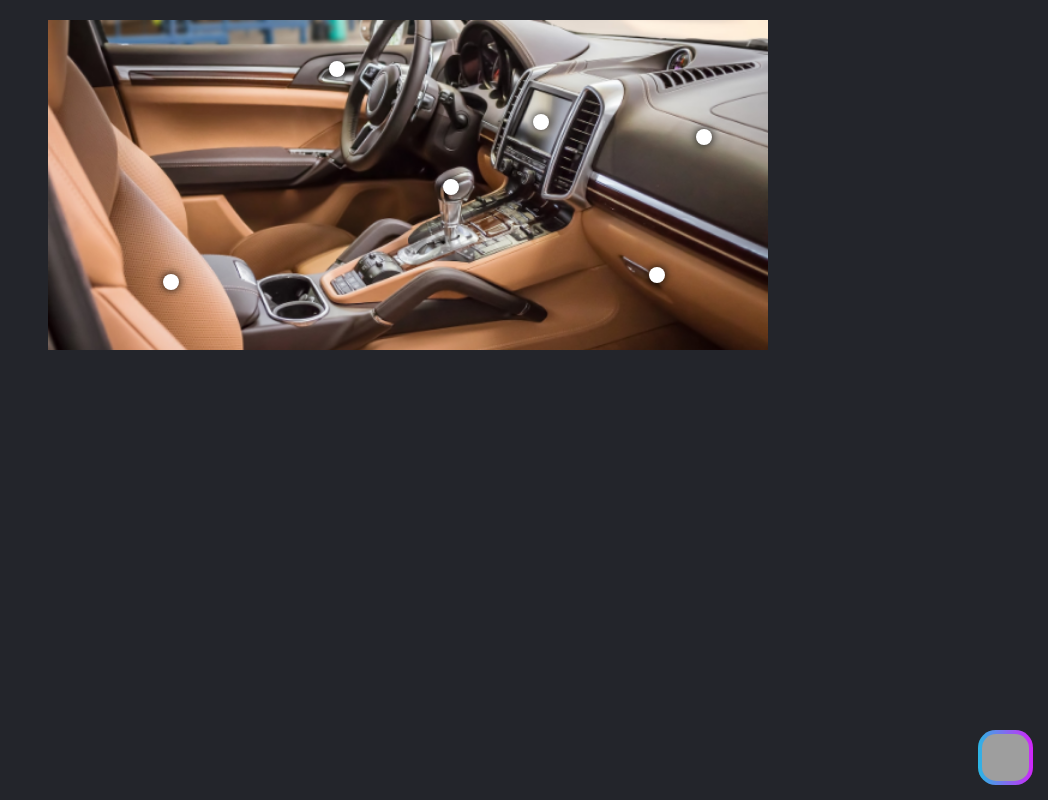
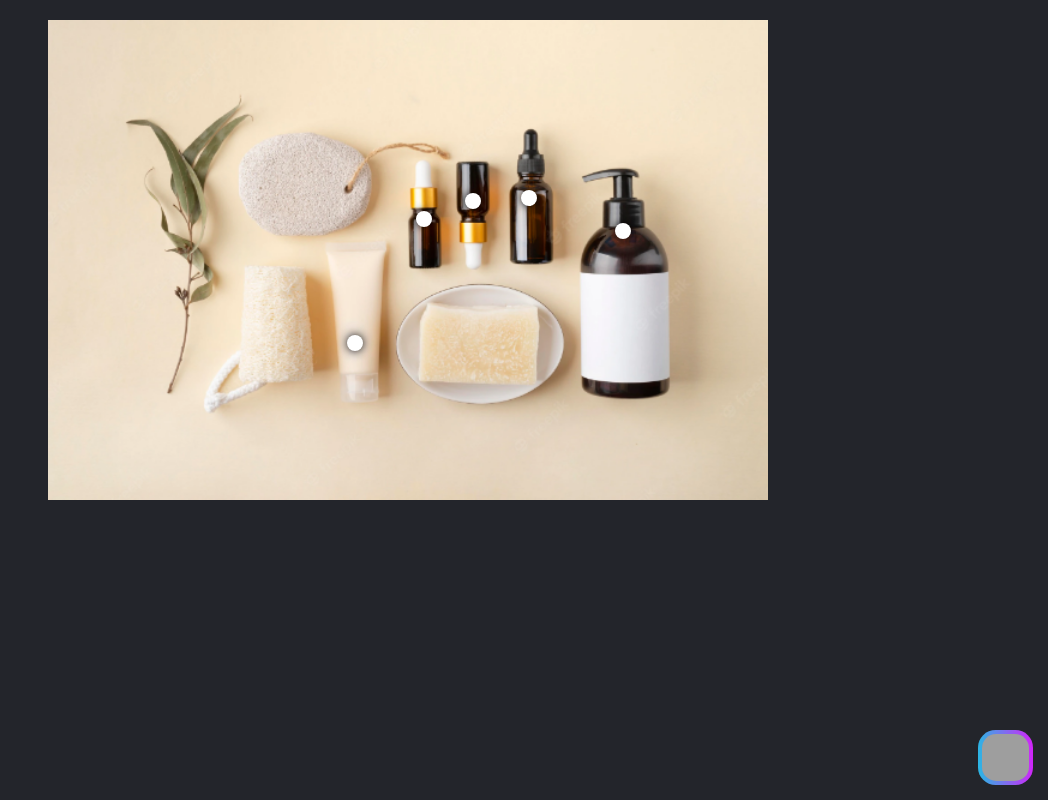
Before and after one commit to abdullahturkmen/image-marker, a React (Create React App) app: page /tooltip in a window 1280 px wide. Shown: the whole page, without its empty margins (232-1280 px from the left). Built offline with nearby package versions, Linux system fonts and the light colour scheme; grey boxes are pictures that could not be loaded.

Commit message:
gallery demo page created

```diff
--- a/src/App.js
+++ b/src/App.js
@@ -3,6 +3,7 @@ import Cropper from './cropper/Cropper';
 import Default from 'demos/Default';
 import MultiCanvas from 'demos/MultiCanvas';
 import Tooltip from 'demos/Tooltip';
+import Gallery from 'demos/Gallery';
 
 function App() {
     return (
@@ -15,6 +16,8 @@ function App() {
                 element={<MultiCanvas/>}/>
             <Route path='/tooltip'
                 element={<Tooltip/>}/>
+            <Route path='/gallery'
+                element={<Gallery/>}/>
         </Routes>
     );
 }
--- a/src/assets/css/demos.scss
+++ b/src/assets/css/demos.scss
@@ -6,6 +6,7 @@
         display: flex;
         align-items: center;
         justify-content: center;
+        flex-direction: column;
         position: relative;
 
         .canvas-container {
--- a/src/components/Canvas.js
+++ b/src/components/Canvas.js
@@ -1,5 +1,6 @@
 import React, {useRef, useEffect} from 'react';
 import Marker from './Marker';
+import CropDot from './CropDot';
 
 
 const Canvas = props => {
@@ -67,6 +68,24 @@ const Canvas = props => {
     return (
         <>
             <div className='canvas-img'>
+
+                {
+                props.gallery && (
+                    <>
+                        <div className='crops'>
+                            {
+                            props.dots ?. length > 0 && props.dots.filter(e => e.imgId == props.img.id).map((e, index) => (
+                                <CropDot img={
+                                        props.img
+                                    }
+                                    details={e}
+                                    key={index}/>
+                            ))
+                        } </div>
+                    </>
+                )
+            }
+
                 {
                 props.bigImgLeftNav && (
                     <button className='canvas-btn canvas-btn-prev'
@@ -79,11 +98,12 @@ const Canvas = props => {
 
                 <div className='canvas-container'>
                     {
-                    props.dots?.length > 0 && props.dots.filter(e => e.imgId === props.img.id).map((e, index) => (
+                    props.dots ?. length > 0 && props.dots.filter(e => e.imgId === props.img.id).map((e, index) => (
 
                         <Marker type={
                                 props.type
                             }
+
                             hover={
                                 `${
                                     (props.croppedImgHover && e.imgId === props.croppedImgHover.imgId && e.dotX + e.dotY === props.croppedImgHover.dotX + props.croppedImgHover.dotY) ? 'hover' : ''
@@ -96,9 +116,7 @@ const Canvas = props => {
                                 e.dotY
                             }
                             key={index}
-                            details={
-                                e
-                            }/>
+                            details={e}/>
                     ))
                 }
 
--- a/src/components/CropDot.js
+++ b/src/components/CropDot.js
@@ -35,11 +35,15 @@ const CropDot = props => {
 
 
     const handleCanvasMouseEnter = () => {
-        props.cropDotMouseEnterCallback(props.details)
+        if(props.cropDotMouseEnterCallback){
+            props.cropDotMouseEnterCallback(props.details)
+        }
     }
 
     const handleCanvasMouseLeave = () => {
-        props.cropDotMouseLeaveCallback(props.details)
+        if(props.cropDotMouseLeaveCallback){
+            props.cropDotMouseLeaveCallback(props.details)
+        }
     }
 
 
--- /dev/null
+++ b/src/demos/Gallery/data.js
@@ -0,0 +1,51 @@
+import canvasImg from './../../assets/img/car-interior.jpg'
+
+export const bigImg = {
+    "id": "1670594941316-5732",
+    "img": canvasImg
+}
+
+export const imgsMarks = [
+    {
+        "imgId": "1670594941316-5732",
+        "dotX": 55.916666666666664,
+        "dotY": 50.646496815286625,
+        "title": "Otomatik Vites",
+        "description": ""
+    },
+    {
+        "imgId": "1670594941316-5732",
+        "dotX": 68.41666666666667,
+        "dotY": 31.041401273885352,
+        "title": "9.7'' Oynatıcı",
+        "description": ""
+    },
+    {
+        "imgId": "1670594941316-5732",
+        "dotX": 17.083333333333332,
+        "dotY": 79.32802547770702,
+        "title": "Deri Döşeme",
+        "description": ""
+    },
+    {
+        "imgId": "1670594941316-5732",
+        "dotX": 40.083333333333336,
+        "dotY": 14.703821656050957,
+        "title": "Elektrikli Yan Panel",
+        "description": ""
+    },
+    {
+        "imgId": "1670594941316-5732",
+        "dotX": 84.58333333333333,
+        "dotY": 77.14968152866243,
+        "title": "Geniş Hacimli Ön Konsol",
+        "description": ""
+    },
+    {
+        "imgId": "1670594941316-5732",
+        "dotX": 91.08333333333333,
+        "dotY": 35.398089171974526,
+        "title": "Hassas Doku",
+        "description": ""
+    }
+]
--- /dev/null
+++ b/src/demos/Gallery/index.js
@@ -0,0 +1,23 @@
+import Canvas from '../../components/Canvas';
+import Author from 'components/Author';
+import {bigImg, imgsMarks} from './data';
+
+const Gallery = () => {
+
+    return (
+        <div className="App demos">
+
+            <Author/>
+
+
+            <Canvas img={bigImg}
+                dots={imgsMarks}
+                gallery={true}
+                />
+
+
+        </div>
+    );
+}
+
+export default Gallery;
--- a/src/demos/Tooltip/data.js
+++ b/src/demos/Tooltip/data.js
@@ -1,51 +1,44 @@
-import canvasImg from './../../assets/img/car-interior.jpg'
+import canvasImg from './../../assets/img/products-2.webp'
 
 export const bigImg = {
-    "id": "1670594941316-5732",
+    "id": "1670615436390-7329",
     "img": canvasImg
 }
 
 export const imgsMarks = [
     {
-        "imgId": "1670594941316-5732",
-        "dotX": 55.916666666666664,
-        "dotY": 50.646496815286625,
-        "title": "Otomatik Vites",
+        "imgId": "1670615436390-7329",
+        "dotX": 79.83333333333333,
+        "dotY": 43.978010994502746,
+        "title": "Daily Facial Cleanser",
         "description": ""
     },
     {
-        "imgId": "1670594941316-5732",
-        "dotX": 68.41666666666667,
-        "dotY": 31.041401273885352,
-        "title": "9.7'' Oynatıcı",
+        "imgId": "1670615436390-7329",
+        "dotX": 42.666666666666664,
+        "dotY": 67.21639180409794,
+        "title": "Water Surge Gel Cream",
         "description": ""
     },
     {
-        "imgId": "1670594941316-5732",
-        "dotX": 17.083333333333332,
-        "dotY": 79.32802547770702,
-        "title": "Deri Döşeme",
+        "imgId": "1670615436390-7329",
+        "dotX": 66.83333333333333,
+        "dotY": 36.98150924537731,
+        "title": "Soothing Cleanser",
         "description": ""
     },
     {
-        "imgId": "1670594941316-5732",
-        "dotX": 40.083333333333336,
-        "dotY": 14.703821656050957,
-        "title": "Elektrikli Yan Panel",
+        "imgId": "1670615436390-7329",
+        "dotX": 59,
+        "dotY": 37.731134432783605,
+        "title": "Daily Face Moisturizer",
         "description": ""
     },
     {
-        "imgId": "1670594941316-5732",
-        "dotX": 84.58333333333333,
-        "dotY": 77.14968152866243,
-        "title": "Geniş Hacimli Ön Konsol",
-        "description": ""
-    },
-    {
-        "imgId": "1670594941316-5732",
-        "dotX": 91.08333333333333,
-        "dotY": 35.398089171974526,
-        "title": "Hassas Doku",
+        "imgId": "1670615436390-7329",
+        "dotX": 52.166666666666664,
+        "dotY": 41.47926036981509,
+        "title": "Protect & Perfect Intense Advanced Serum",
         "description": ""
     }
 ]
```
Also changed, not shown: src/assets/img/products-2.webp (added), 1 other file (tests, documents, lock files or other folders).
